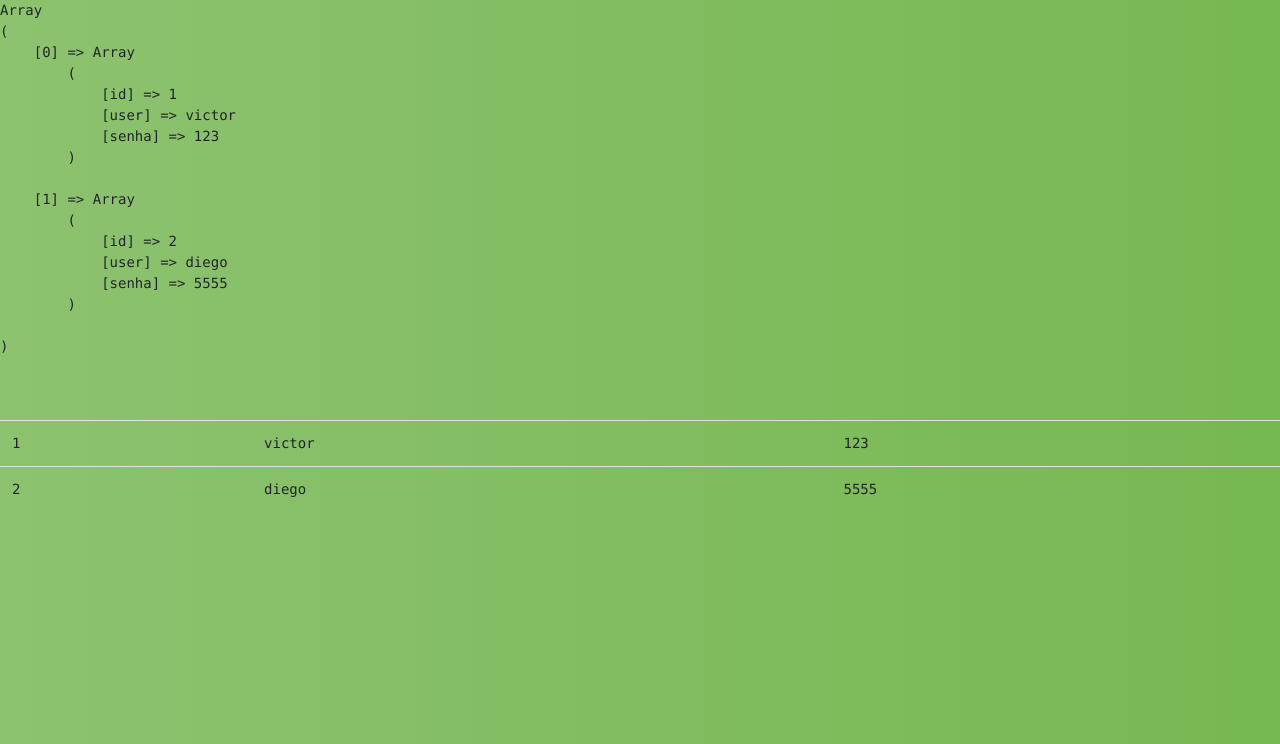
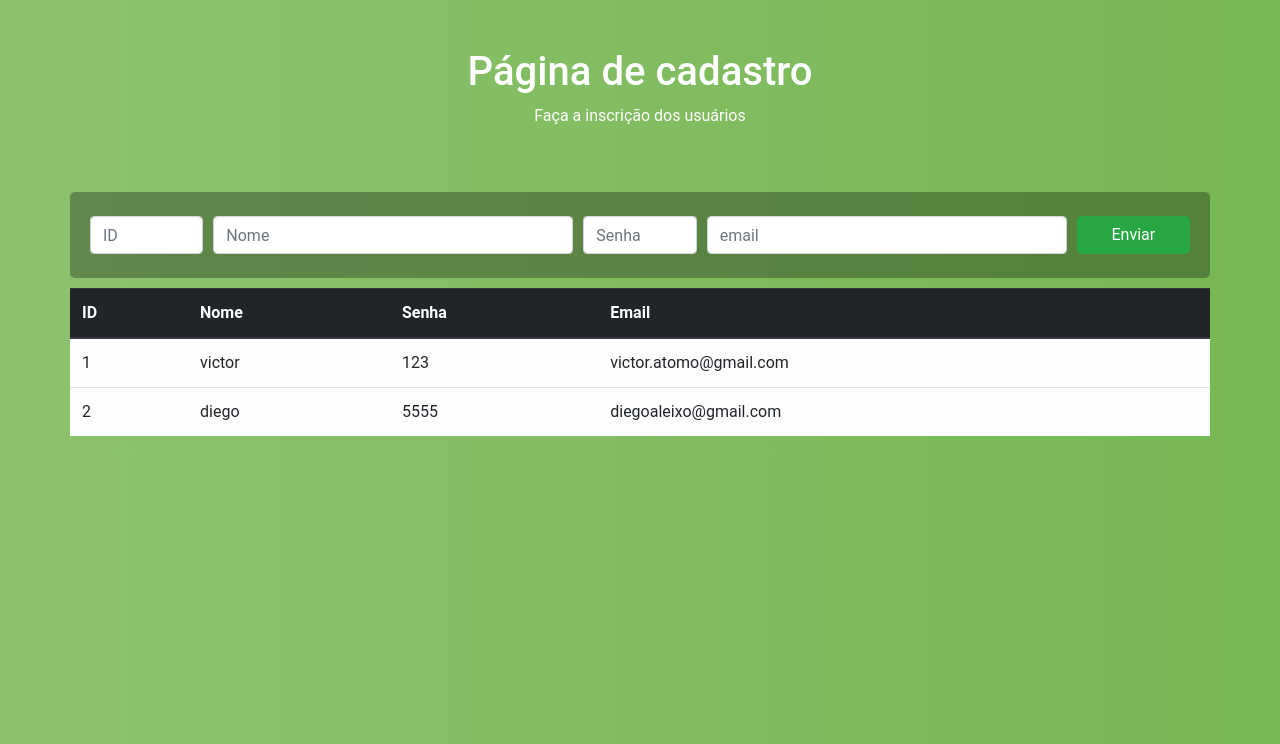
Before and after one commit to victeo/php, a PHP site: page /desafio/logado.php in a window 1280 px wide. Shown: the part 56-800 px from the top of the page. Run offline with PHP 8.4, Linux system fonts and the light colour scheme; the visitor is signed in with stand-in values (Sample User, id 1).

Commit message:
Atualizado em 21/08

```diff
--- a/desafio/header.php
+++ b/desafio/header.php
@@ -86,4 +86,22 @@ body {
   -webkit-font-smoothing: antialiased;
   -moz-osx-font-smoothing: grayscale;
 }
+
+.caixa{
+  background: #0000004d;
+  border: 1px;
+  border-radius: 5px;
+      padding: 24px 20px;
+}
+.caixa2{
+  border-radius: 5px;
+  margin-top: 10px;
+
+}
+.separar{
+  margin-top: 10px;
+}
+
+
+
 </style>
--- a/desafio/logado.php
+++ b/desafio/logado.php
@@ -16,37 +16,117 @@ is_array($arr = explode('/', file_get_contents('usuarios.txt')));
 
 	$data2 = explode(",", $dat);
 
-				$vet[] = array("id"=>$data2[0],"user"=>$data2[1],"senha"=>$data2[2]);
+	$vet[] = array("id"=>$data2[0],"user"=>$data2[1],"senha"=>$data2[2],"email"=>$data2[3]);
 
 
 }
-	echo '<pre>';
-	echo '<table class="table">';
-print_r($vet);
+//echo '<pre>';
+//print_r($vet);
 //------------------------
-	foreach ($vet as $value) { ?>
-
+function tabela($vet){
+?>
+	<table class="table table-light">
+		<thead class="thead-dark">
 
 		<tr>
-				<?php foreach ($value as $val) { ?>
+			<th scope="col">ID</th>
+			<th scope="col">Nome</th>
+			<th scope="col">Senha</th>
+			<th scope="col">Email</th>
+		</tr>
+<?php
+	foreach ($vet as $value) {
+
+		foreach ($value as $val) {
+?>
 				<td><?php echo $val; ?></td>
 			<?php } ?>
-				<!--td><?php echo $value["user"]; ?></td>
-				<td><?php echo $value["senha"]; ?></td-->
+
 					</tr>
 
 
 				<?php }
 
 
-	echo '</table>';
+				?>
+		<thead class="thead-dark">
+
+	</table>
 
 
 
+<?php
 
+
+			}		?>
+
+<!--Php acaba aqui-->
+<div class="py-5 text-center" >
+    <div class="container">
+      <div class="row">
+        <div class="mx-auto col-lg-5 col-md-7 col-10">
+          <h1 class="text-white">Página de cadastro</h1>
+          <p class="mb-3 text-white">Faça a inscrição dos usuários</p>
+        </div>
+      </div>
+    </div>
+  </div>
+ <!--Final cabeçalho -->
+<div class="container">
+	<div class="row">
+		<div class="col-sm-12 caixa">
+			<form>
+				<div class="form-row">
+					<div class="col">
+						<input type="text" class="form-control" placeholder="ID" name="ID">
+					</div>
+					<div class="col-4">
+						<input type="text" class="form-control" placeholder="Nome" name="nome">
+					</div>
+					<div class="col">
+						<input type="text" class="form-control" placeholder="Senha" name="senha">
+					</div>
+					<div class="col-4">
+						<input type="email" class="form-control" placeholder="email" name="email">
+					</div>
+					<div class="col">
+						<input type="submit" name="cadastro"class="form-control btn btn-success" value="Enviar">
+					</div>
+				</div>
+			</form>
+
+		</div>
+	</div>
+	<div class="row caixa2">
+				<?php echo tabela($vet);  ?>
+	</div>
+
+</div>
+<?php
+
+
+if (isset($_POST['cadastro'])) {
+
+	$iscrivido = 'oitudo bem';
+
+	//array('id'=>$_POST['ID'],'user'=>$_POST['nome'],'senha'=>$_POST['senha'],'email'=>$$_POST['email']);
+
+			//Cria o arquivo ou abre caso já exista
+			$arquivo = fopen('usuarios1.txt','a+');
+
+
+			if ($arquivo == false) die('Não foi possível criar o arquivo.');
+			//Escreve no arquivo
+
+			fwrite($arquivo, $iscrivido);
+			//Fechamos o arquivo após escrever nele
+			fclose($arquivo);
+}
 
 
 ?>
+
+
 <?php
 include 'footer.php';
 
--- a/desafio/usuarios.txt
+++ b/desafio/usuarios.txt
@@ -1 +1 @@
-1,victor,123/2,diego,5555
+1,victor,123,victor.atomo@gmail.com/2,diego,5555,diegoaleixo@gmail.com
```
Lines whose indentation alone changed are shown as unchanged.
